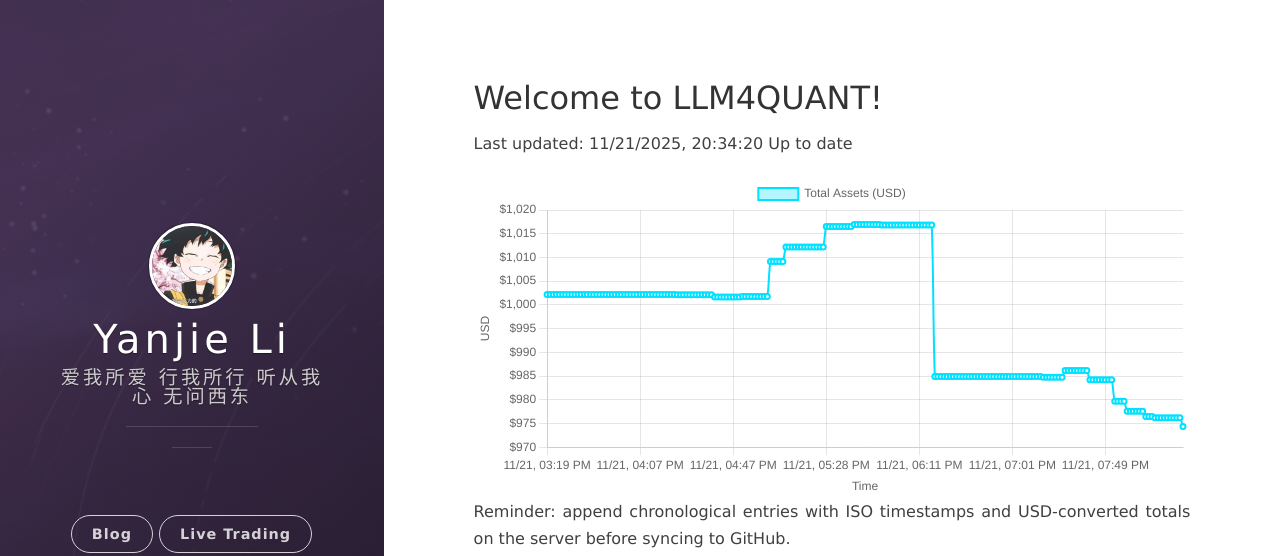
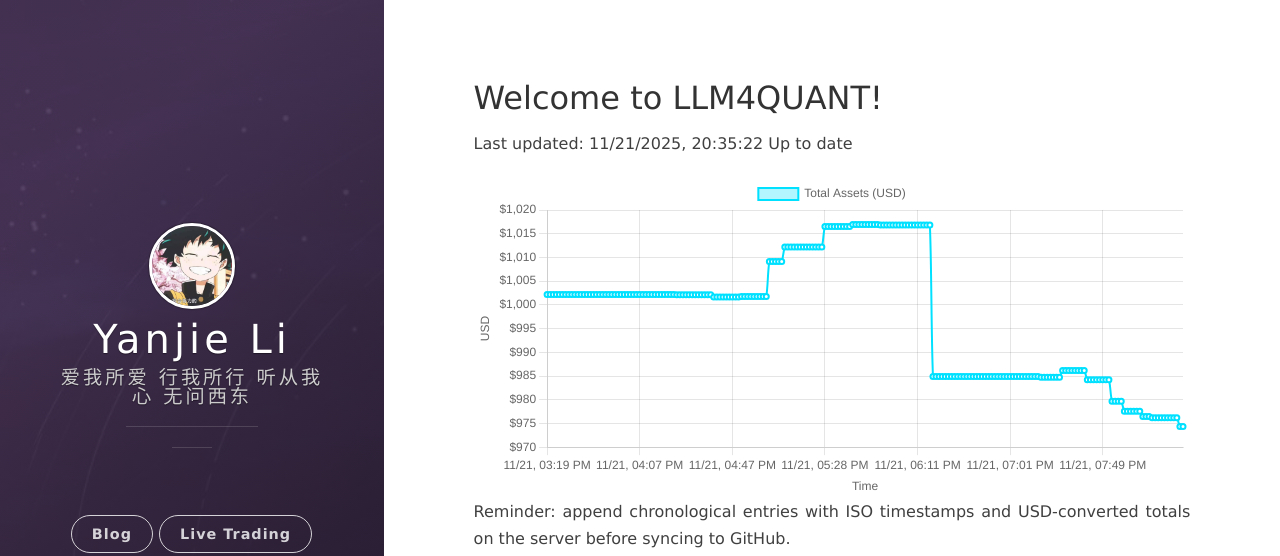
Before and after one commit to leeyegy/leeyegy.github.io, a Jekyll site: the page built from live-trading.html, in a window 1280 px wide. Shown: the top 556 px of the page. Built offline with Jekyll 4.4.1, drawn with Linux system fonts in a browser that asks for light colours; nearby versions of some CDN libraries.

Commit message:
AccountMonitor: update balance history 2025-11-22T04:35:22+08:00

```diff
--- a/assets/data/binance/balance-history.json
+++ b/assets/data/binance/balance-history.json
@@ -1,5 +1,5 @@
 {
-  "generatedAt": "2025-11-22T04:34:20+08:00",
+  "generatedAt": "2025-11-22T04:35:22+08:00",
   "asset": "total_usd_value",
   "history": [
     {
@@ -825,6 +825,10 @@
     {
       "timestamp": "2025-11-22T04:34:20+08:00",
       "totalUsd": 974.36593718
+    },
+    {
+      "timestamp": "2025-11-22T04:35:22+08:00",
+      "totalUsd": 974.36593718
     }
   ]
 }
```
